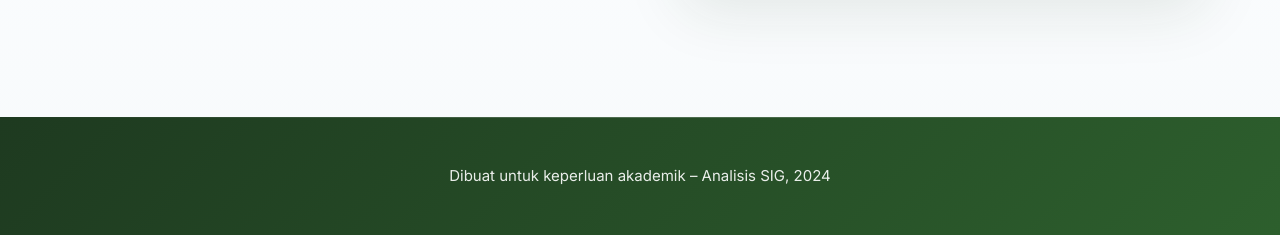
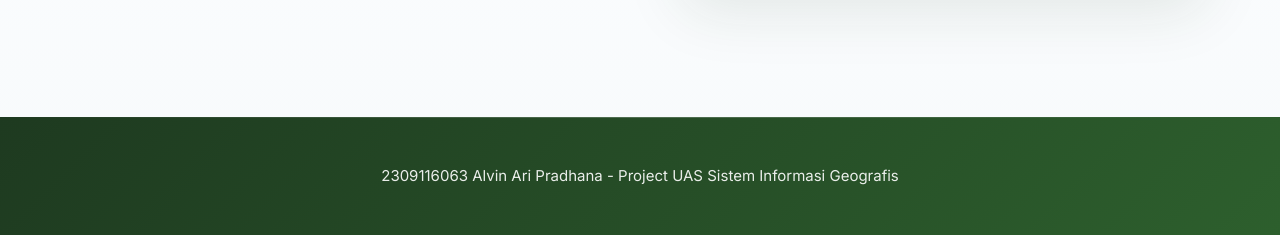
Before and after one commit to Aplintod/Website-Geomorfologi-Kota-Samarinda, a plain HTML site: page index.html in a window 1280 px wide. Shown: the part 2963-3198 px from the top of the page. Drawn offline with nearby package versions, Linux system fonts and the light colour scheme.

Commit message:
Update index.html

```diff
--- a/index.html
+++ b/index.html
@@ -539,7 +539,7 @@
     <!-- Footer -->
     <footer class="footer-section">
       <p class="footer-text" id="teks-footer">
-        Dibuat untuk keperluan akademik – Analisis SIG, 2024
+        2309116063 Alvin Ari Pradhana - Project UAS Sistem Informasi Geografis
       </p>
     </footer>
 
```
